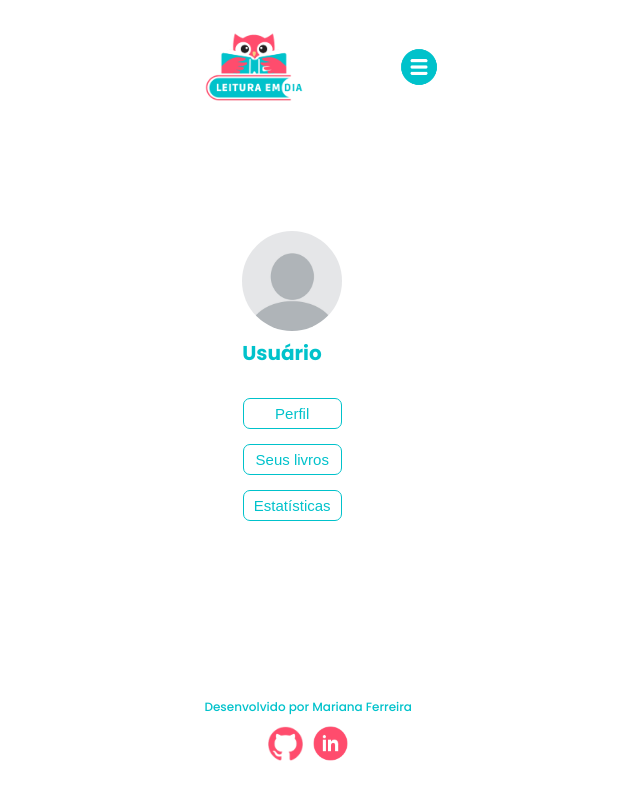
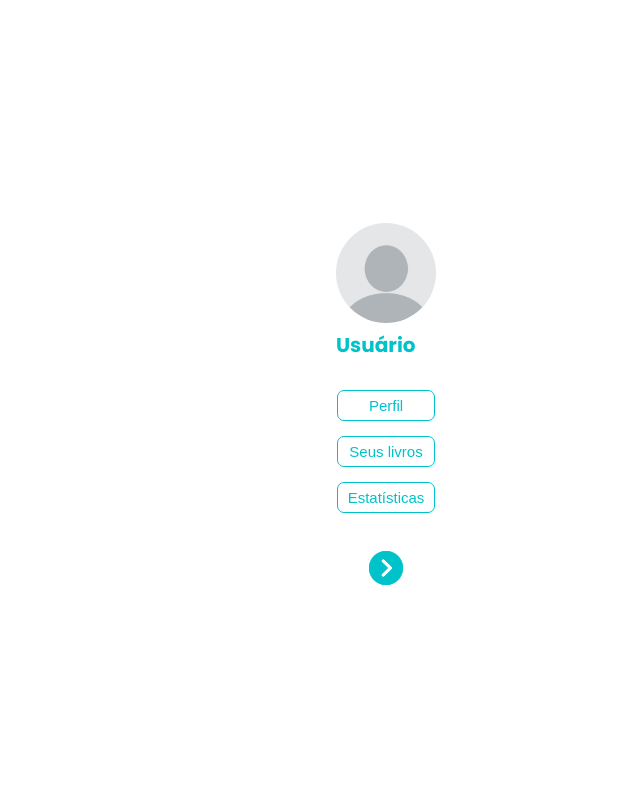
Before and after one commit to mariferreiradev/leitura-em-dia, a Vue app in the folder leitura-em-dia/: page / in a window 1280 px wide. Both pictures are taken after a click on the picture 615 px from the left and 67 px from the top of the page. Shown: the top 800 px of the page, without its empty margins (196-836 px from the left). Built offline with nearby package versions, Linux system fonts and the light colour scheme.

Commit message:
add btn sidebar

```diff
--- a/leitura-em-dia/src/App.vue
+++ b/leitura-em-dia/src/App.vue
@@ -8,8 +8,8 @@
 
     methods: {
       toggleSidebar() {
+        this.sidebarOpen = !this.sidebarOpen
         this.homePage = !this.homePage
-        this.sidebarOpen = !this.sidebarOpen
       }
     }
   }
@@ -18,13 +18,12 @@
 <template>
   <div class="conteudo-app">
     <header>
-      <img alt="Logo leitura em dia" class="logo" src="./assets/logo-leitura-em-dia.webp" width="100" height="70" />
+      <img :class="{hidden: homePage}" alt="Logo leitura em dia" class="logo" src="./assets/logo-leitura-em-dia.webp" width="100" height="70" />
       <div class="menu">
-          <img v-on:click="toggleSidebar()" alt="Abrir menu" src="./assets/icone-sidebar-fechada.webp" width="50" height="50">
+        <img :class="{hidden: homePage}" v-on:click="toggleSidebar()" alt="Abrir menu" src="./assets/icone-sidebar-fechada.webp" width="50" height="50">
       </div>
-    </header>
-    <aside>
-      <nav :class="{hidden: sidebarOpen}">
+      <aside :class="{hidden: sidebarOpen}">
+        <nav>
           <div class="perfil">
             <div>
               <img src="./assets/profile-img.webp" alt="Foto do usuário" width="100" height="100">
@@ -42,11 +41,14 @@
               <RouterLink to="/">Estatísticas</RouterLink>
             </button>
           </div>
+          <div class="menu">
+            <img v-on:click="toggleSidebar()" alt="Abrir menu" src="./assets/icone-sidebar-aberta.webp" width="50" height="50">
+          </div>
         </nav>
       </aside>
+    </header>
     <RouterView :class="{hidden: homePage}" />
-    <div></div>
-    <footer>
+    <footer :class="{hidden: homePage}">
       <p>Desenvolvido por Mariana Ferreira</p>
       <div class="contato">
         <a href="https://github.com/mariferreiradev" target="_blank">
@@ -89,12 +91,15 @@ aside {
 }
 
 nav {
+  height: 100vh;
   display: flex;
   flex-direction: column;
   align-items: center;
+  justify-content: center;
   gap: 30px;
   width: 100%;
   text-align: center;
+  padding: 2rem;
 }
 
 .perfil img {
```
Lines whose indentation alone changed are shown as unchanged.
